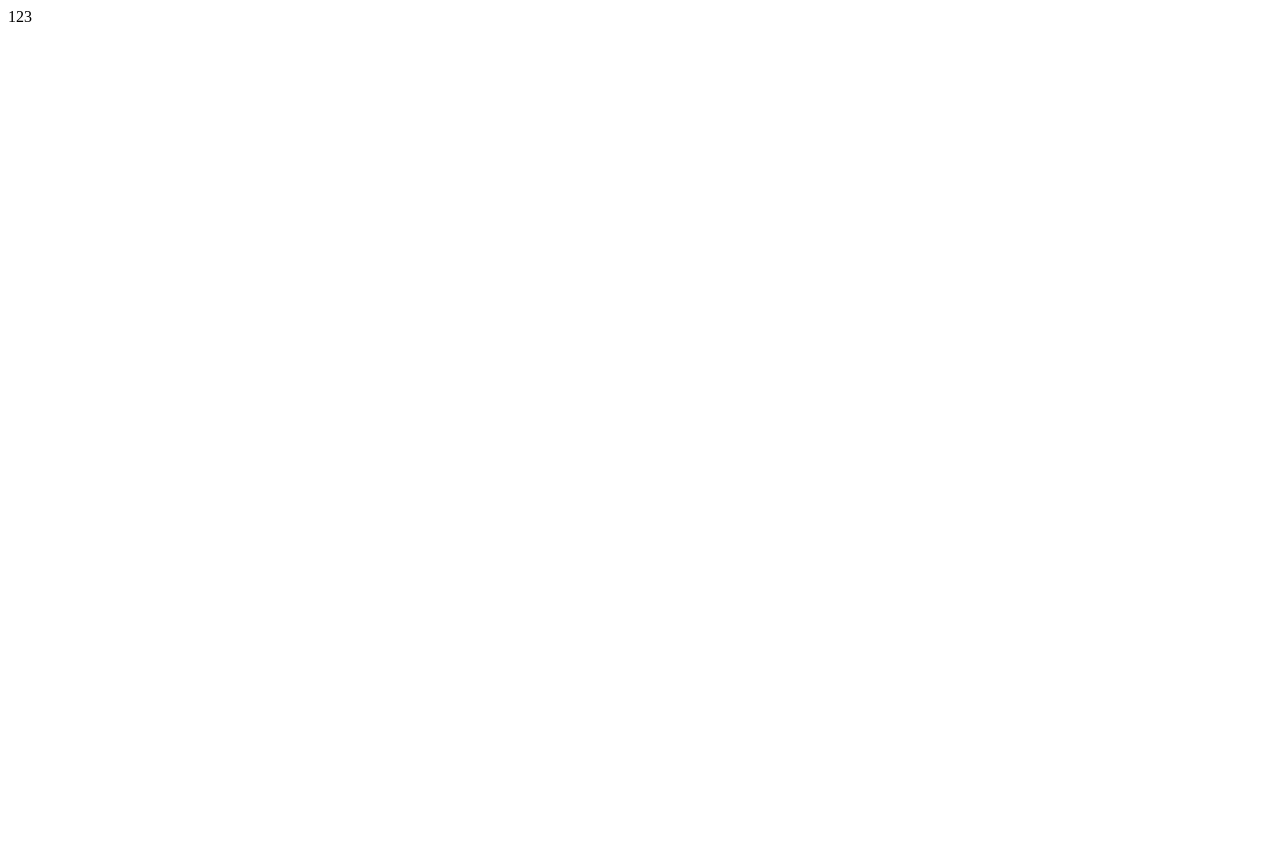
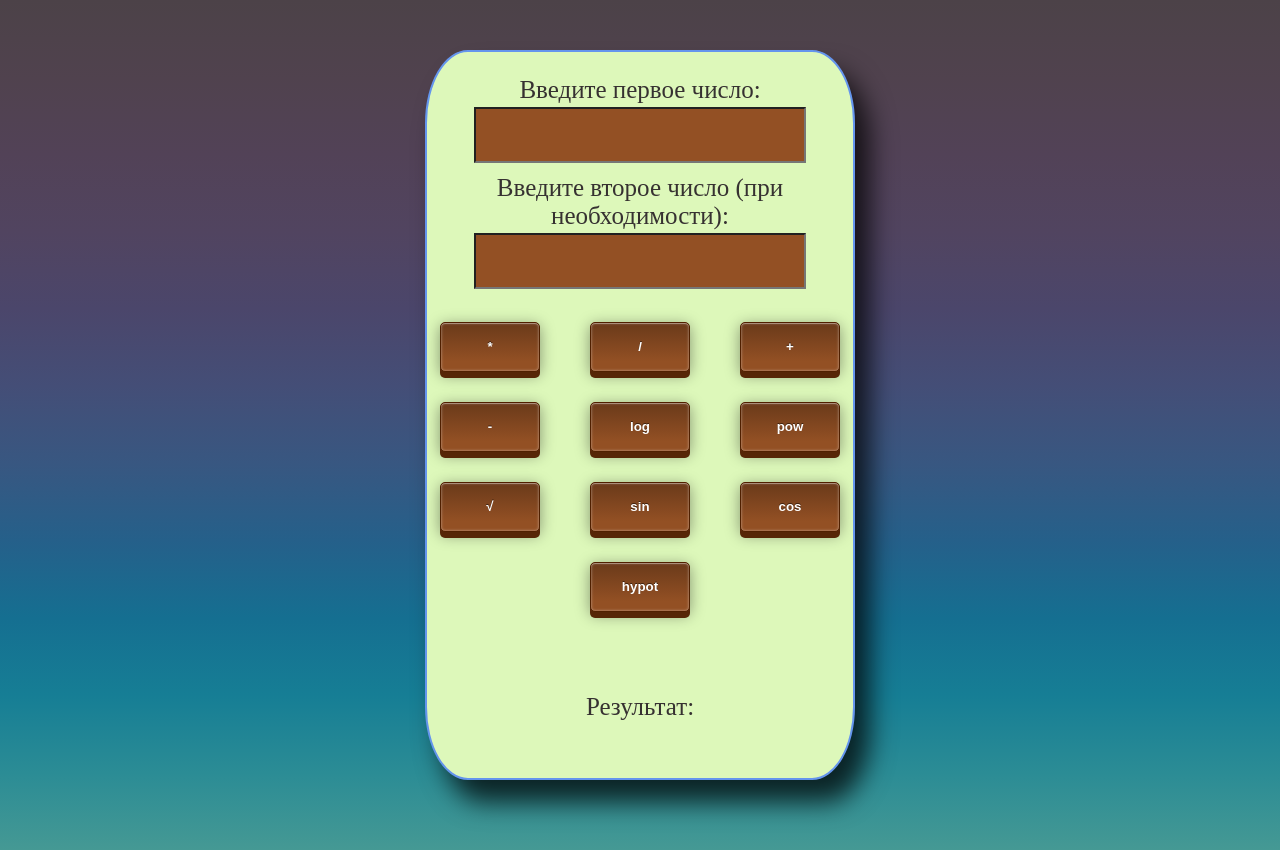
Before and after one commit to owl-vg-1/test, a PHP site: page / in a window 1280 px wide. Before the commit the page is almost empty. Before the commit the page ends 22 px from the top, so only its background shows below. Run offline with PHP 8.4, Linux system fonts and the light colour scheme; data that the repository does not hold is empty.

Commit message:
finish my calc

```diff
--- /dev/null
+++ b/public/css/style.css
@@ -0,0 +1,133 @@
+body {
+  margin: 0;
+  padding-top: 50px;
+  height: 100vh;
+  background-image: -webkit-gradient(linear, left top, left bottom, from(#4c4248), color-stop(#50424e), color-stop(#524257), color-stop(#514460), color-stop(#4b466b), color-stop(#444e77), color-stop(#385781), color-stop(#25608a), color-stop(#156f91), color-stop(#167e95), color-stop(#2b8c95), to(#459994));
+  background-image: linear-gradient(to bottom, #4c4248, #50424e, #524257, #514460, #4b466b, #444e77, #385781, #25608a, #156f91, #167e95, #2b8c95, #459994);
+  background-repeat: no-repeat;
+  background-size: cover;
+}
+
+body form {
+  margin: 1px auto;
+}
+
+body .calc {
+  width: 400px;
+  height: 700px;
+  margin: auto;
+  background-color: #ddf8ba;
+  border: 2px solid CornflowerBlue;
+  border-radius: 10%;
+  padding: 1%;
+  -webkit-box-shadow: 15px 22px 26px 0px rgba(0, 0, 0, 0.75);
+          box-shadow: 15px 22px 26px 0px rgba(0, 0, 0, 0.75);
+  display: -webkit-box;
+  display: -ms-flexbox;
+  display: flex;
+  -ms-flex-wrap: wrap;
+      flex-wrap: wrap;
+}
+
+body .calc div .number {
+  display: -webkit-box;
+  display: -ms-flexbox;
+  display: flex;
+  -ms-flex-wrap: wrap;
+      flex-wrap: wrap;
+  -webkit-box-pack: center;
+      -ms-flex-pack: center;
+          justify-content: center;
+}
+
+body .calc .number, body .calc .result {
+  width: 90%;
+  margin: 10px auto 2px auto;
+  text-align: center;
+  display: block;
+  color: #363131;
+  font-size: 25px;
+}
+
+body .calc #numberA, body .calc #numberB {
+  width: 90%;
+  height: 50px;
+  margin: 1px auto;
+  background-color: #935024;
+  text-align: center;
+  font-size: 25px;
+  color: #fff;
+  text-shadow: 0 -1px rgba(0, 0, 0, 0.5);
+}
+
+body .calc #numberB {
+  margin-bottom: 30px;
+}
+
+body .calc #numberA:focus, body .calc #numberB:focus {
+  background-color: #935024;
+  text-align: center;
+  color: #fff;
+  font-size: 25px;
+  text-shadow: 0 -1px rgba(0, 0, 0, 0.5);
+}
+
+body .calc .row {
+  width: 100%;
+  height: 80px;
+  display: -webkit-box;
+  display: -ms-flexbox;
+  display: flex;
+  -webkit-box-pack: justify;
+      -ms-flex-pack: justify;
+          justify-content: space-between;
+}
+
+body .calc .row .button-calc {
+  -webkit-box-flex: 1;
+      -ms-flex-positive: 1;
+          flex-grow: 1;
+  height: 50px;
+  width: 100px;
+  display: inline-block;
+  font-weight: bold;
+  margin: 1px auto;
+  color: #fff;
+  text-decoration: none;
+  text-shadow: 0 -1px rgba(0, 0, 0, 0.5);
+  -webkit-user-select: none;
+     -moz-user-select: none;
+      -ms-user-select: none;
+          user-select: none;
+  padding: 3px 3px;
+  border: 1px solid #502000;
+  border-radius: 5px;
+  outline: none;
+  background: #935024 -webkit-gradient(linear, left top, left bottom, from(#6a3a1a), color-stop(80%, #935024));
+  background: #935024 linear-gradient(#6a3a1a, #935024 80%);
+  -webkit-box-shadow: 0 6px #562606, 0 3px 15px rgba(0, 0, 0, 0.4), inset 0 1px rgba(255, 255, 255, 0.3), inset 0 0 3px rgba(255, 255, 255, 0.5);
+          box-shadow: 0 6px #562606, 0 3px 15px rgba(0, 0, 0, 0.4), inset 0 1px rgba(255, 255, 255, 0.3), inset 0 0 3px rgba(255, 255, 255, 0.5);
+  -webkit-transition: .2s;
+  transition: .2s;
+}
+
+body .calc .row .button-calc:hover {
+  background: #a75b29 -webkit-gradient(linear, left top, left bottom, from(#7e451f), color-stop(80%, #a75b29));
+  background: #a75b29 linear-gradient(#7e451f, #a75b29 80%);
+}
+
+body .calc .row .button-calc:active {
+  background: #783f19 -webkit-gradient(linear, left top, left bottom, color-stop(20%, #783f19), to(#a75b29));
+  background: #783f19 linear-gradient(#783f19 20%, #a75b29);
+  -webkit-box-shadow: 0 2px #562606, 0 1px 6px rgba(0, 0, 0, 0.4), inset 0 1px rgba(255, 255, 255, 0.3), inset 0 0 3px rgba(255, 255, 255, 0.5);
+          box-shadow: 0 2px #562606, 0 1px 6px rgba(0, 0, 0, 0.4), inset 0 1px rgba(255, 255, 255, 0.3), inset 0 0 3px rgba(255, 255, 255, 0.5);
+  -webkit-transform: translate(0, 4px);
+  transform: translate(0, 4px);
+}
+
+body .calc .row:last-child {
+  -webkit-box-pack: center;
+      -ms-flex-pack: center;
+          justify-content: center;
+}
+/*# sourceMappingURL=style.css.map */
--- /dev/null
+++ b/public/css/style.scss
@@ -0,0 +1,119 @@
+body {
+    margin: 0;
+    padding-top: 50px;
+    height: 100vh;
+    background-image: linear-gradient(to bottom, #4c4248, #50424e, #524257, #514460, #4b466b, #444e77, #385781, #25608a, #156f91, #167e95, #2b8c95, #459994);
+    background-repeat: no-repeat;
+    background-size: cover;
+
+    form {
+        margin: 1px auto;
+    }
+
+    .calc {
+        width: 400px;
+        height: 700px;
+        margin: auto;
+        background-color: rgb(221, 248, 186);
+        border: 2px solid CornflowerBlue;
+        border-radius: 10%;
+        padding: 1%;
+        box-shadow: 15px 22px 26px 0px rgba(0,0,0,0.75);
+        display: flex;
+        flex-wrap: wrap;
+
+        div .number {
+            display: flex;
+            flex-wrap: wrap;
+            justify-content: center;
+
+
+        }
+        .number, .result{
+            width: 90%;
+            margin: 10px auto 2px auto;
+            text-align: center;
+            display: block;
+            color: rgb(54, 49, 49);
+            font-size: 25px;
+        }
+
+        #numberA, #numberB {
+            width: 90%;
+            height: 50px;
+            margin: 1px auto;
+            background-color: rgb(147,80,36);
+            text-align: center;
+            font-size: 25px;
+            color: #fff;
+            text-shadow: 0 -1px rgba(0,0,0,.5);
+
+        }
+        #numberB {
+            margin-bottom: 30px;
+
+        }
+
+
+        #numberA:focus, #numberB:focus {
+            background-color: rgb(147,80,36);
+            text-align: center;
+            color: #fff;
+            font-size: 25px;
+            text-shadow: 0 -1px rgba(0,0,0,.5);
+
+        }
+
+        .row {
+            width: 100%;
+            height: 80px;
+            display: flex;
+            justify-content: space-between;
+
+
+            .button-calc {
+                flex-grow: 1;
+                height: 50px;
+                width: 100px;
+                display: inline-block;
+                font-weight: bold;
+                margin: 1px auto;
+                color: #fff;
+                text-decoration: none;
+                text-shadow: 0 -1px rgba(0,0,0,.5);
+                user-select: none;
+                padding: 3px 3px;
+                border: 1px solid rgb(80,32,0);
+                border-radius: 5px;
+                outline: none;
+                background: rgb(147,80,36) linear-gradient(rgb(106,58,26), rgb(147,80,36) 80%);
+                box-shadow:
+                0 6px rgb(86,38,6),
+                0 3px 15px rgba(0,0,0,.4),
+                inset 0 1px rgba(255,255,255,.3),
+                inset 0 0 3px rgba(255,255,255,.5);
+                transition: .2s;
+            }
+            .button-calc:hover {
+                background: rgb(167,91,41) linear-gradient(rgb(126,69,31), rgb(167,91,41) 80%);
+            }
+            .button-calc:active {
+                background: rgb(120,63,25) linear-gradient(rgb(120,63,25) 20%, rgb(167,91,41));
+                box-shadow:
+                 0 2px rgb(86,38,6),
+                 0 1px 6px rgba(0,0,0,.4),
+                 inset 0 1px rgba(255,255,255,.3),
+                 inset 0 0 3px rgba(255,255,255,.5);
+                -webkit-transform: translate(0, 4px);
+                transform: translate(0, 4px);
+            }
+
+        }
+
+        .row:last-child{
+            justify-content: center;
+        }
+
+    }
+
+}
--- a/public/index.php
+++ b/public/index.php
@@ -1,21 +1,65 @@
 <?php
 
 use App\Calk;
-use App\Test;
 require '../vendor/autoload.php';
+?>
+
+<!DOCTYPE html>
+<html lang="en">
+<head>
+    <meta charset="UTF-8">
+    <meta name="viewport" content="width=device-width, initial-scale=1.0">
+    <meta http-equiv="X-UA-Compatible" content="ie=edge">
+
+    <title>Calculator</title>
+    <link rel="stylesheet" href="public/css/style.css">
 
 
-echo 123;
+</head>
+<body>
+    <div class="calc">
+        <form method="post" action="#" autocomplete="off">
+            <div class="number">
+                <label class="number" for="numberA">Введите первое число:</label>
+                <input type="text" name="numberA" id="numberA">
+                <label class="number" for="numberB">Введите второе число (при необходимости):</label>
+                <input type="text" name="numberB" id="numberB">
+            </div>
 
-$obj = new Test;
-
-$calc = new Calk;
-
-$calc->divide(5, 6);
-
-$calc->multiply(6, 6);
+        <div class="row">
+            <label><input class="button-calc" type="submit" name="action" value="*"></label>
+            <label><input class="button-calc" type="submit" name="action" value="/"></label>
+            <label><input class="button-calc" type="submit" name="action" value="+"></label>
+        </div>
 
 
+        <div class="row">
+            <label><input class="button-calc" type="submit" name="action" value="-"></label>
+            <label><input class="button-calc" type="submit" name="action" value="log"></label>
+            <label><input class="button-calc" type="submit" name="action" value="pow"></label>
+        </div>
+        <div class="row">
+            <label><input class="button-calc" type="submit" name="action" value="&#8730"></label>
+            <label><input class="button-calc" type="submit" name="action" value="sin"></label>
+            <label><input class="button-calc" type="submit" name="action" value="cos"></label>
+        </div>
+        <div class="row">
+            <label><input class="button-calc" type="submit" name="action" value="hypot"></label>
+        </div>
 
+        </form>
 
-?>
+        <div class="result">
+            <p>Результат:
+                <?php
+                // print_r($_POST);
+                $obj = new Calk ($_POST);
+                echo $obj->calculate();
+                ?>
+
+            </p>
+        </div>
+    </div>
+
+</body>
+</html>
--- a/src/Calk.php
+++ b/src/Calk.php
@@ -4,6 +4,54 @@ namespace App;
 
 class Calk implements CalcInterface
 {
+
+    function __construct() {
+        $this->numberA = $_POST['numberA'];
+        $this->numberB = $_POST['numberB'];
+        $this->action = $_POST['action'];
+    }
+
+
+
+    public function calculate()
+    {
+        switch ($this->action) {
+            case '*':
+                return $this->multiply($this->numberA, $this->numberB);
+                break;
+            case '/':
+                return $this->divide($this->numberA, $this->numberB);
+                break;
+            case '+':
+                return $this->plus($this->numberA, $this->numberB);
+                break;
+            case '-':
+                return $this->minus($this->numberA, $this->numberB);
+                break;
+            case 'log':
+                return $this->logarithm($this->numberA, $this->numberB);
+                break;
+            case 'pow':
+                return $this->pow($this->numberA, $this->numberB);
+                break;
+            case '√':
+                return $this->sqrt($this->numberA);
+                break;
+            case 'sin':
+                return $this->sin($this->numberA);
+                break;
+            case 'cos':
+                return $this->cos($this->numberA);
+                break;
+            case 'hypot':
+                return $this->hypot($this->numberA, $this->numberB);
+                break;
+            default:
+                # code...
+                break;
+        }
+    }
+
 
     public function multiply(float $a, float $b): float {
         return ($a*$b);
@@ -13,4 +61,36 @@ class Calk implements CalcInterface
         return ($a/$b);
     }
 
+    public function plus(float $a, float $b): float {
+        return ($a+$b);
+    }
+
+    public function minus(float $a, float $b): float {
+        return ($a-$b);
+    }
+
+    public function logarithm(float $a, float $b): float {
+        return log($a, $b);
+    }
+
+    public function pow(float $a, float $b): float {
+        return pow($a, $b);
+    }
+
+    public function sqrt(float $a): float {
+        return sqrt($a);
+    }
+
+    public function sin(float $a): float {
+        return sin(deg2rad($a));
+    }
+
+    public function cos(float $a): float {
+        return cos(deg2rad($a));
+    }
+
+    public function hypot(float $a, float $b): float {
+        return hypot($a, $b);
+    }
+
 }
--- a/src/Test.php
+++ /dev/null
@@ -1,6 +0,0 @@
-<?php
-
-namespace App;
-
-class Test
-{ }
```
Also changed, not shown: .htaccess (added), 1 other file.
